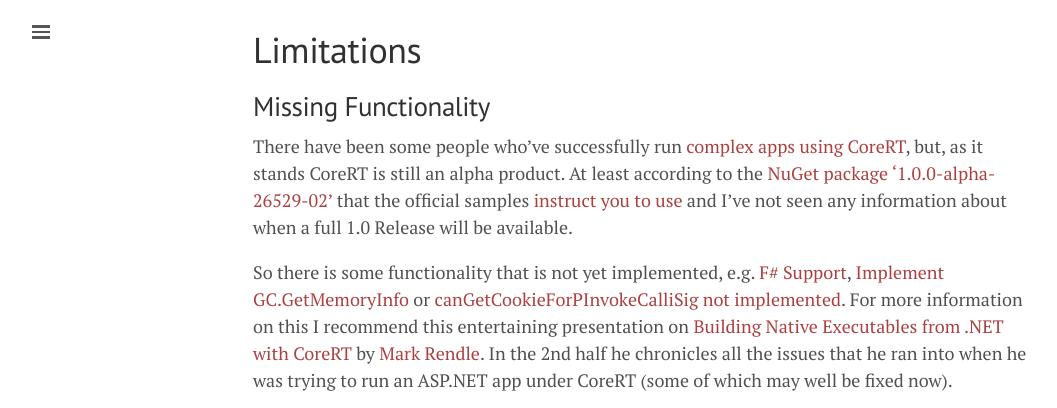
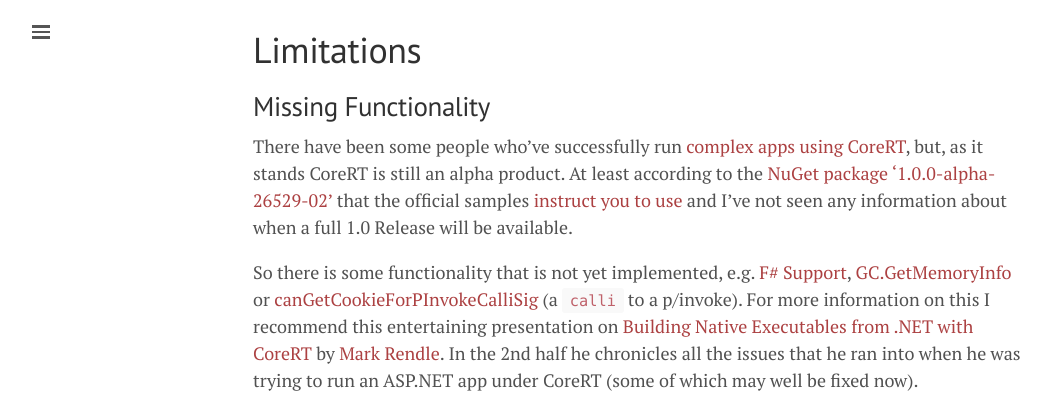
Before and after one commit to mattwarren/mattwarren.github.io, a Jekyll site: the page built from _posts/2018-06-07-CoreRT-.NET-Runtime-for-AOT.md, in a window 1280 px wide and 900 px high, scrolled down 9913 px, cut to the strip 0-408 px from the top of the window. Shown: the whole strip, without its empty margins (0-1057 px from the left). Built offline with Jekyll 4.4.1, drawn with Linux system fonts in a browser that asks for light colours; nearby versions of some CDN libraries; comment, search, counter and statistics services are not loaded; some of the changed text lies outside the part shown.

Commit message:
Fixed typos in text/diagram, added HN and /r/dotnet links

```diff
--- a/_posts/2018-06-07-CoreRT-.NET-Runtime-for-AOT.md
+++ b/_posts/2018-06-07-CoreRT-.NET-Runtime-for-AOT.md
@@ -273,7 +273,7 @@
 
 There have been some people who've successfully run [complex apps using CoreRT](https://www.youtube.com/watch?v=iaC67CUmEXs), but, as it stands CoreRT is still an alpha product. At least according to the [NuGet package '1.0.0-alpha-26529-02'](https://dotnet.myget.org/feed/dotnet-core/package/nuget/Microsoft.DotNet.ILCompiler) that the official samples [instruct you to use](https://github.com/dotnet/corert/tree/master/samples/HelloWorld) and I've not seen any information about when a full 1.0 Release will be available.
 
-So there is some functionality that is not yet implemented, e.g. [F# Support](https://github.com/dotnet/corert/issues/5780), [Implement GC.GetMemoryInfo](https://github.com/dotnet/corert/issues/5680) or [canGetCookieForPInvokeCalliSig not implemented](https://github.com/dotnet/corert/issues/5587). For more information on this I recommend this entertaining presentation on [Building Native Executables from .NET with CoreRT](https://vimeo.com/262938007) by [Mark Rendle](https://twitter.com/markrendle). In the 2nd half he chronicles all the issues that he ran into when he was trying to run an ASP.NET app under CoreRT (some of which may well be fixed now).
+So there is some functionality that is not yet implemented, e.g. [F# Support](https://github.com/dotnet/corert/issues/5780), [GC.GetMemoryInfo](https://github.com/dotnet/corert/issues/5680) or [canGetCookieForPInvokeCalliSig](https://github.com/dotnet/corert/issues/5587) (a `calli` to a p/invoke). For more information on this I recommend this entertaining presentation on [Building Native Executables from .NET with CoreRT](https://vimeo.com/262938007) by [Mark Rendle](https://twitter.com/markrendle). In the 2nd half he chronicles all the issues that he ran into when he was trying to run an ASP.NET app under CoreRT (some of which may well be fixed now).
 
 <iframe src="https://player.vimeo.com/video/262938007" width="640" height="360" frameborder="0" webkitallowfullscreen mozallowfullscreen allowfullscreen></iframe>
 
```
Also changed, not shown: other parts of _posts/2018-06-07-CoreRT-.NET-Runtime-for-AOT.md (+5 -0 lines), images/2018/06/CoreRT - compilation process.png.
